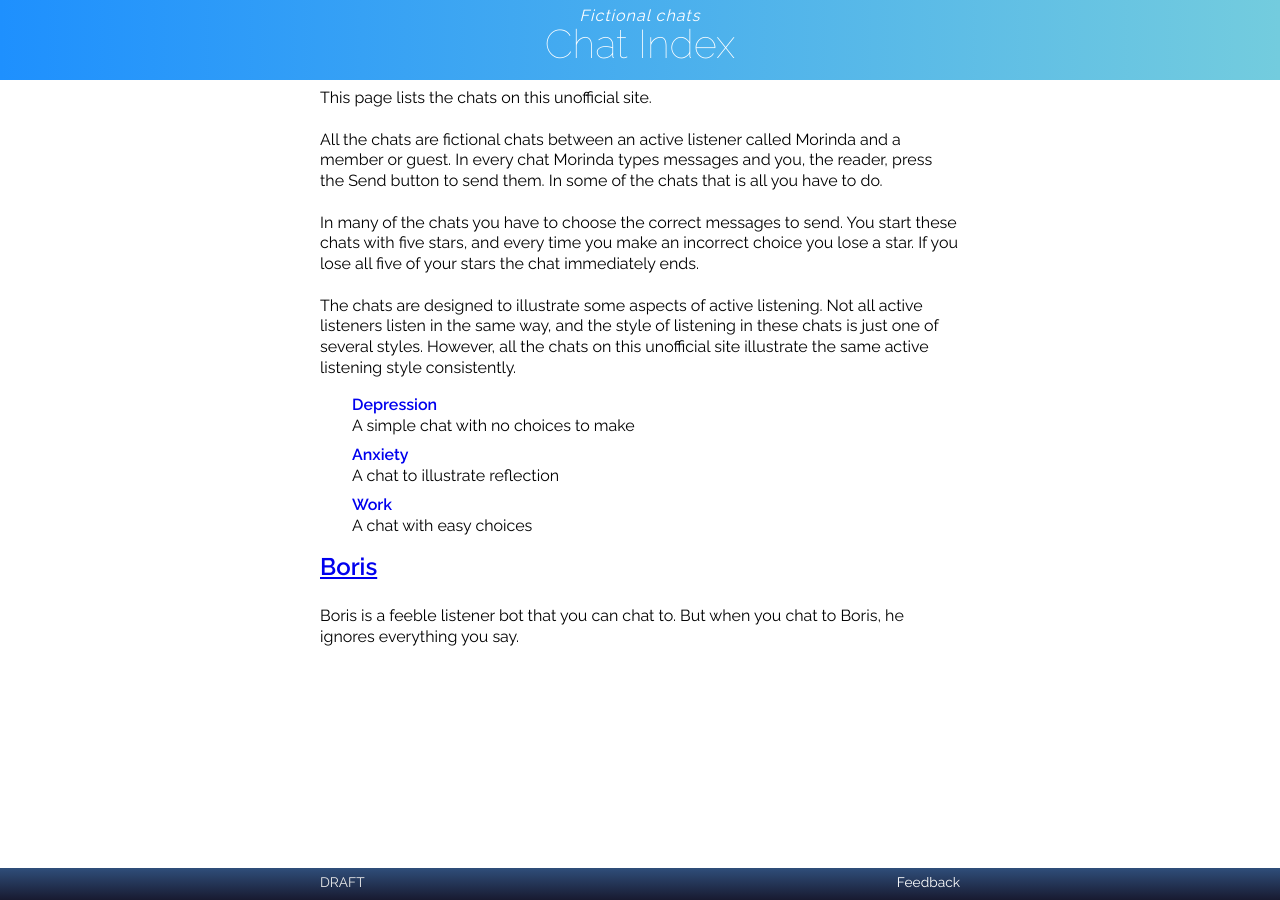
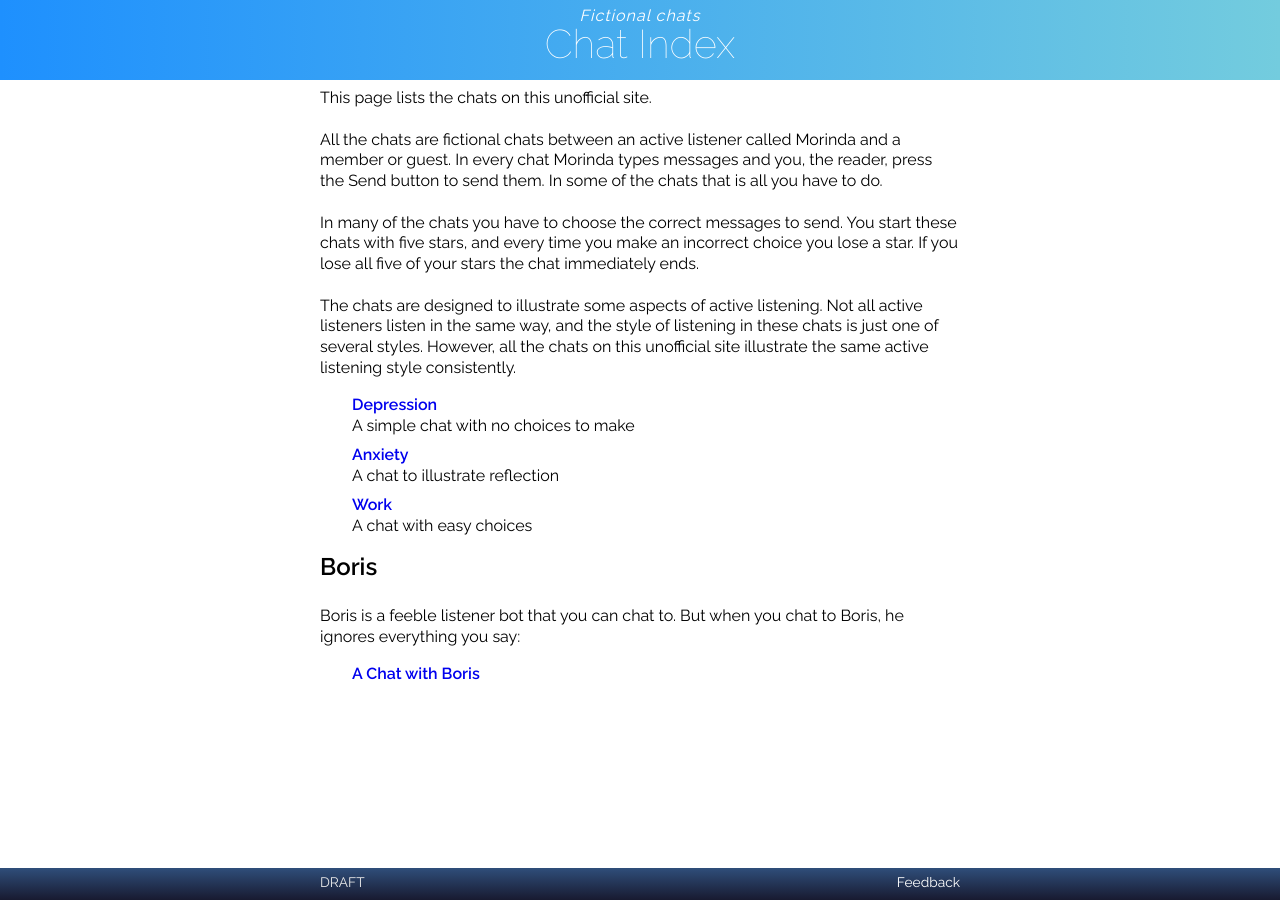
Before and after one commit to RarelyCharlie/rarelycharlie.github.io, a Jekyll site: the page built from _chat/index.md, in a window 1280 px wide. Built offline with Jekyll 4.4.1, drawn with Linux system fonts in a browser that asks for light colours; nearby versions of some CDN libraries.

Commit message:
reformat

```diff
--- a/_chat/index.md
+++ b/_chat/index.md
@@ -17,5 +17,6 @@ The chats are designed to illustrate some aspects of active listening. Not all a
 {{ chat.info }}
 {% endif %}{% endfor %}
 
-## [Boris](http://philome.la/RarelyCharlie/a-chat-with-boris/play 'A Chat with Boris')
-Boris is a feeble listener bot that you can chat to. But when you chat to Boris, he ignores everything you say.
+## Boris
+Boris is a feeble listener bot that you can chat to. But when you chat to Boris, he ignores everything you say:
+#### [A Chat with Boris](http://philome.la/RarelyCharlie/a-chat-with-boris/play 'A Chat with Boris')
```
